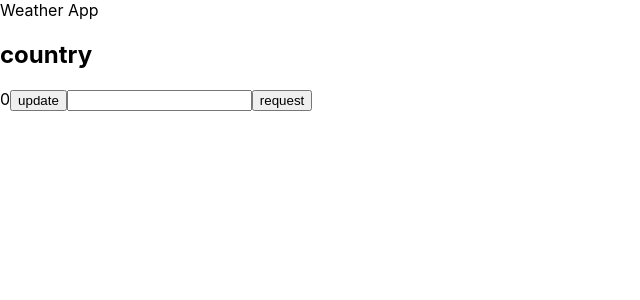
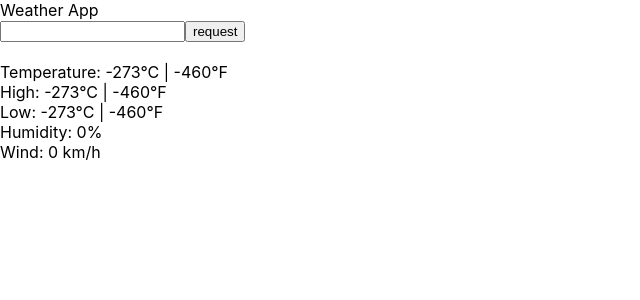
Before and after one commit to michael-lugashi/weather-app, a React (Create React App) app: page / in a window 1280 px wide. Shown: the top 300 px of the page, without its empty margins (0-640 px from the left). Built offline with nearby package versions, Linux system fonts and the light colour scheme.

Commit message:
weather info from api

```diff
--- a/src/App.js
+++ b/src/App.js
@@ -1,11 +1,13 @@
-import CurrentTemp from './core/current-temp';
+import DisplayWeather from './core/display-weather';
+import InputCity from './core/input-city';
 import './styles/App.css';
 
 function App() {
  return (
   <div className="App">
    <header className="App-header">Weather App</header>
-   <CurrentTemp />
+   <InputCity />
+   <DisplayWeather />
   </div>
  );
 }
--- a/src/app/actions.js
+++ b/src/app/actions.js
@@ -14,11 +14,21 @@ export const updateWeather = (payload) => {
    const response = await axios.get(
     `https://api.openweathermap.org/data/2.5/weather?q=${payload}&appid=6a8aa54584cb15d07b2b93f5d0945e96`
    );
-   const { main } = response.data;
+   const {name, wind: {speed }, weather: {description}, main: { temp, temp_min, temp_max, humidity}, timezone } = response.data;
+   const relevantInfo = {
+       cityName: name,
+       wind: speed,
+       weather: description,
+       currentTemp: temp,
+       high: temp_max,
+       low: temp_min,
+       humidity,
+       timezone,
+   }
    console.log(response.data);
    dispatch({
     type: types.UPDATE_CURRENT_WEATHER,
-    payload: { temp: main.temp },
+    payload: relevantInfo,
    });
   } catch (error) {
    console.log(error.response.data);
--- a/src/app/weatherReducer.js
+++ b/src/app/weatherReducer.js
@@ -1,8 +1,12 @@
 import { UPDATE_CURRENT_WEATHER } from './action-types';
 
 const intialWeather = {
- temp: 0,
- country: 'country',
+ currentTemp: 0,
+ cityName: '',
+ wind: 0,
+ humidity: 0,
+ high: 0,
+ low: 0,
 };
 
 const weatherReducer = (state = intialWeather, action) => {
@@ -10,8 +14,7 @@ const weatherReducer = (state = intialWeather, action) => {
  const { type, payload } = action;
  switch (type) {
   case UPDATE_CURRENT_WEATHER:
-   state.temp = payload.temp
-   return { ...state };
+   return payload;
   default:
    return state;
  }
--- /dev/null
+++ b/src/core/display-weather.js
@@ -0,0 +1,44 @@
+// import axios from 'axios';
+import React from 'react';
+import { useSelector } from 'react-redux';
+
+function DisplayWeather(props) {
+ const { currentTemp, high, low, humidity, wind, cityName} =
+  useSelector((state) => state);
+
+
+
+ const convertToCelsius = (kelvin) => {
+  return Math.round(kelvin - 273.15);
+ };
+
+ const convertToFahrenheit = (kelvin) => {
+  return Math.round((kelvin - 273.15) * 1.8 + 32);
+ };
+
+ const formatTemp = (temp) => {
+  return `${convertToCelsius(temp)}°C | ${convertToFahrenheit(temp)}°F`;
+
+  const findUserLocation = () => {
+
+  }
+ };
+
+ return (
+  <div>
+   <h2>{cityName}</h2>
+   <span>Temperature: {formatTemp(currentTemp)}</span>
+   <br/>
+   <span>High: {formatTemp(high)}</span>
+   <br/>
+   <span>Low: {formatTemp(low)}</span>
+   <br/>
+   <span>Humidity: {humidity}%</span>
+   <br/>
+   <span>Wind: {wind} km/h</span>
+   <br/>
+  </div>
+ );
+}
+
+export default DisplayWeather;
--- a/src/core/current-temp.js
+++ b/src/core/input-city.js
@@ -1,25 +1,14 @@
-// import axios from 'axios';
-import React, { useState } from 'react';
-import { useDispatch, useSelector } from 'react-redux';
+import React, { useState} from 'react';
+import { useDispatch } from 'react-redux';
 import { updateWeather } from '../app/actions';
 
-function CurrentTemp(props) {
+
+
+function InputCity(props) {
+ const [typedCountry, setTypedCountry] = useState('');
  const dispatch = useDispatch();
- const temp = useSelector((state) => state.temp);
- const country = useSelector((state) => state.country);
- const [typedCountry, setTypedCountry] = useState('');
-
  return (
   <div>
-   <h2>{country}</h2>
-   {temp}
-   <button
-    onClick={() => {
-     dispatch(updateWeather());
-    }}
-   >
-    update
-   </button>
    <input
     onChange={(e) => {
      setTypedCountry(e.target.value);
@@ -42,8 +31,8 @@ function CurrentTemp(props) {
     //  }
     // }}
     onClick={() => {
-         dispatch(updateWeather(typedCountry));
-       }}
+     dispatch(updateWeather(typedCountry));
+    }}
    >
     request
    </button>
@@ -51,4 +40,4 @@ function CurrentTemp(props) {
  );
 }
 
-export default CurrentTemp;
+export default InputCity;
```
